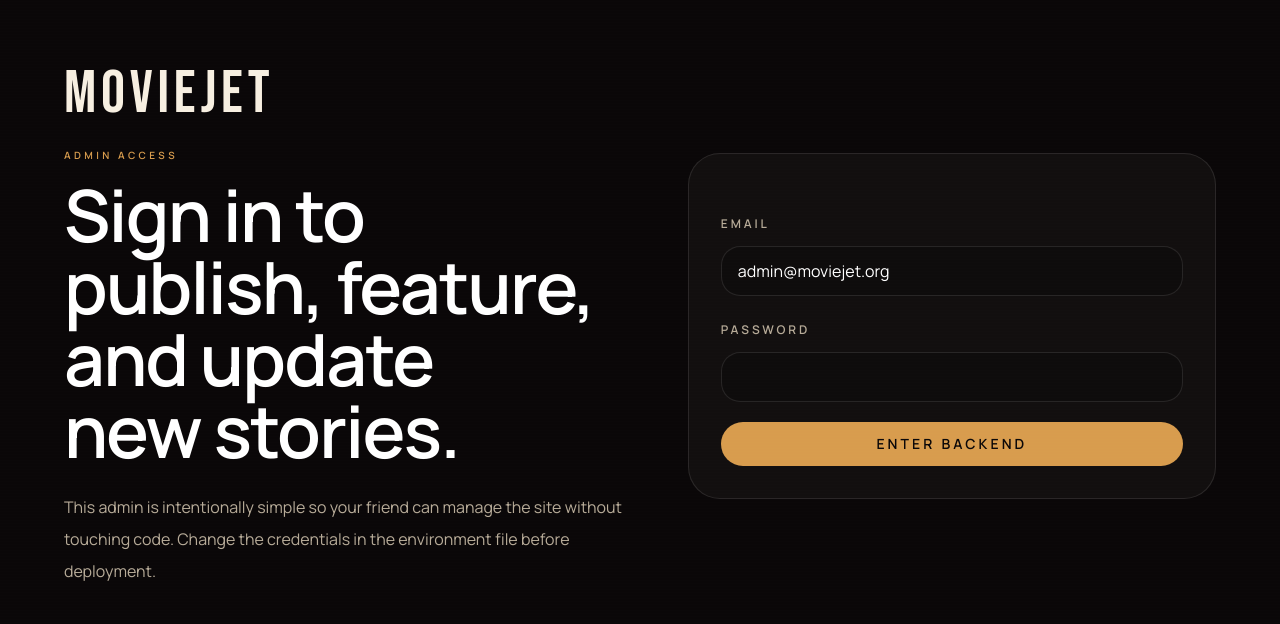
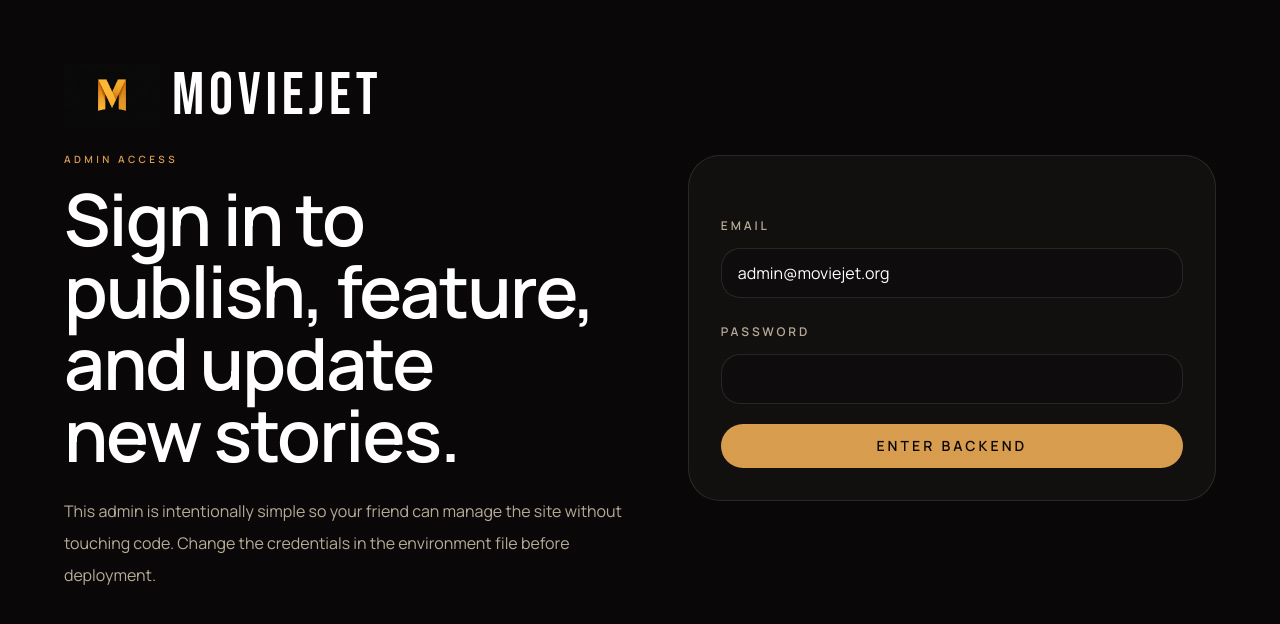
Before and after one commit to dwamenad/Moviejet, a Next.js app: page /login in a window 1280 px wide. Shown: the top 624 px of the page. Built offline with nearby package versions, Linux system fonts and the light colour scheme; no server answers.

Commit message:
Add new logo and README screenshots

```diff
--- a/src/app/login/page.tsx
+++ b/src/app/login/page.tsx
@@ -1,5 +1,6 @@
 import Link from "next/link";
 import { redirect } from "next/navigation";
+import { BrandMark } from "@/components/brand-mark";
 import { getAdminIdentity, getSession } from "@/lib/auth";
 
 type LoginPageProps = {
@@ -22,8 +23,13 @@ export default async function LoginPage({ searchParams }: LoginPageProps) {
     <div className="min-h-screen bg-[var(--ink)] px-6 py-16 text-[var(--paper)] md:px-10">
       <div className="mx-auto grid max-w-6xl gap-10 lg:grid-cols-[1.05fr_0.95fr] lg:items-center">
         <div>
-          <Link href="/" className="font-display text-6xl uppercase tracking-[0.08em] text-white">
-            Moviejet
+          <Link href="/" aria-label="Moviejet home">
+            <BrandMark
+              priority
+              showWordmark
+              imageClassName="h-16 w-auto"
+              wordmarkClassName="font-display text-6xl uppercase tracking-[0.08em] text-white"
+            />
           </Link>
           <p className="mt-6 text-[10px] font-semibold uppercase tracking-[0.34em] text-[var(--bronze)]">
             Admin access
--- a/src/components/admin/admin-shell.tsx
+++ b/src/components/admin/admin-shell.tsx
@@ -1,5 +1,6 @@
 import Link from "next/link";
 import type { ReactNode } from "react";
+import { BrandMark } from "@/components/brand-mark";
 
 type AdminShellProps = {
   children: ReactNode;
@@ -11,8 +12,12 @@ export function AdminShell({ children, email }: AdminShellProps) {
     <div className="min-h-screen bg-[var(--ink)] text-[var(--paper)]">
       <div className="mx-auto grid min-h-screen max-w-7xl gap-10 px-6 py-8 lg:grid-cols-[16rem_1fr] lg:px-10">
         <aside className="rounded-[2rem] border border-white/10 bg-[var(--panel)] p-6 lg:sticky lg:top-8 lg:h-fit">
-          <Link href="/" className="font-display text-5xl uppercase tracking-[0.08em] text-white">
-            Moviejet
+          <Link href="/" aria-label="Moviejet home">
+            <BrandMark
+              showWordmark
+              imageClassName="h-14 w-auto"
+              wordmarkClassName="font-display text-5xl uppercase tracking-[0.08em] text-white"
+            />
           </Link>
           <p className="mt-3 text-xs uppercase tracking-[0.24em] text-[var(--muted)]">
             Editorial backend
--- /dev/null
+++ b/src/components/brand-mark.tsx
@@ -0,0 +1,31 @@
+import Image from "next/image";
+
+type BrandMarkProps = {
+  imageClassName?: string;
+  showWordmark?: boolean;
+  wordmarkClassName?: string;
+  className?: string;
+  priority?: boolean;
+};
+
+export function BrandMark({
+  imageClassName = "h-10 w-auto",
+  showWordmark = false,
+  wordmarkClassName = "font-display text-4xl uppercase tracking-[0.08em] text-white",
+  className = "flex items-center gap-3",
+  priority = false,
+}: BrandMarkProps) {
+  return (
+    <div className={className}>
+      <Image
+        src="/brand/moviejet-logo.jpeg"
+        alt="Moviejet logo"
+        width={1280}
+        height={853}
+        priority={priority}
+        className={imageClassName}
+      />
+      {showWordmark ? <span className={wordmarkClassName}>Moviejet</span> : null}
+    </div>
+  );
+}
--- a/src/components/site-footer.tsx
+++ b/src/components/site-footer.tsx
@@ -1,13 +1,16 @@
 import Link from "next/link";
+import { BrandMark } from "@/components/brand-mark";
 
 export function SiteFooter() {
   return (
     <footer className="border-t border-white/8 bg-black/35">
       <div className="mx-auto flex max-w-7xl flex-col gap-8 px-6 py-10 md:flex-row md:items-end md:justify-between md:px-10">
         <div>
-          <p className="font-display text-5xl uppercase tracking-[0.08em] text-[var(--paper)]">
-            Moviejet
-          </p>
+          <BrandMark
+            showWordmark
+            imageClassName="h-14 w-auto"
+            wordmarkClassName="font-display text-5xl uppercase tracking-[0.08em] text-[var(--paper)]"
+          />
           <p className="mt-3 max-w-md text-sm leading-7 text-[var(--muted)]">
             Entertainment coverage, trailer culture, and campaign-ready editorial built for a
             brand that already lives on social.
--- a/src/components/site-header.tsx
+++ b/src/components/site-header.tsx
@@ -1,11 +1,17 @@
 import Link from "next/link";
+import { BrandMark } from "@/components/brand-mark";
 
 export function SiteHeader() {
   return (
     <header className="absolute inset-x-0 top-0 z-20">
       <div className="mx-auto flex max-w-7xl items-center justify-between px-6 py-6 md:px-10">
-        <Link href="/" className="font-display text-4xl uppercase tracking-[0.16em] text-white">
-          MJ
+        <Link href="/" aria-label="Moviejet home">
+          <BrandMark
+            priority
+            showWordmark
+            imageClassName="h-11 w-auto"
+            wordmarkClassName="hidden font-display text-3xl uppercase tracking-[0.12em] text-white sm:block"
+          />
         </Link>
 
         <nav className="flex items-center gap-6 text-xs font-semibold uppercase tracking-[0.26em] text-[var(--paper)]/78">
```
Also changed, not shown: public/brand/moviejet-logo.jpeg (added), 4 other files (tests, documents, lock files or other folders).
